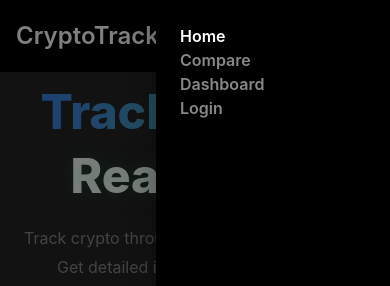
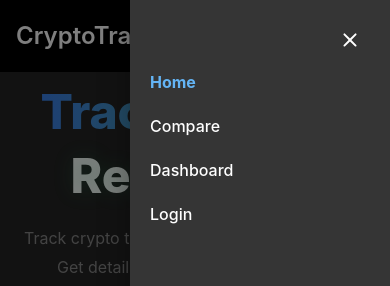
Before and after one commit to iampraneeth1116/Crypto-Tracker, a React (Vite) app: page / in a window 390 px wide. Both pictures are taken after a click on the button 354 px from the left and 36 px from the top of the page. Shown: the top 286 px of the page. Built offline with nearby package versions, Linux system fonts and the light colour scheme; no server answers.

Commit message:
updated drawer

```diff
--- /dev/null
+++ b/src/components/Common/Header/TemporaryDrawer.css
@@ -0,0 +1,61 @@
+.drawer-container {
+  display: flex;
+  align-items: center;
+}
+
+.drawer-paper {
+  background-color: #121212;
+  color: white;
+  width: 260px;
+}
+
+.drawer-content {
+  display: flex;
+  flex-direction: column;
+  height: 100%;
+  padding: 20px;
+}
+
+.drawer-header {
+  display: flex;
+  justify-content: flex-end;
+}
+
+.icon-white {
+  color: white;
+}
+
+.drawer-user {
+  display: flex;
+  align-items: center;
+  margin: 20px 0;
+}
+
+.drawer-avatar {
+  background-color: #1976d2;
+  margin-right: 10px;
+}
+
+.drawer-username {
+  font-size: 16px;
+  font-weight: 500;
+}
+
+.drawer-links {
+  display: flex;
+  flex-direction: column;
+}
+
+.drawer-link {
+  text-decoration: none;
+  color: white;
+  padding: 10px 0;
+  font-size: 16px;
+  transition: all 0.3s ease;
+}
+
+.drawer-link:hover,
+.drawer-link.active {
+  color: #64b5f6;
+  font-weight: bold;
+}
--- a/src/components/Common/Header/drawer.jsx
+++ b/src/components/Common/Header/drawer.jsx
@@ -1,10 +1,12 @@
 import React, { useState } from "react";
 import { Link, useLocation } from "react-router-dom";
-import { useAuth } from '../../../context/AuthContext';
+import { useAuth } from "../../../context/AuthContext";
 import Drawer from "@mui/material/Drawer";
 import MenuRoundedIcon from "@mui/icons-material/MenuRounded";
-import { IconButton } from "@mui/material";
-import "./styles.css";
+import CloseRoundedIcon from "@mui/icons-material/CloseRounded";
+import { IconButton, Avatar } from "@mui/material";
+import PersonIcon from "@mui/icons-material/Person";
+import "./TemporaryDrawer.css";
 
 export default function TemporaryDrawer() {
   const [open, setOpen] = useState(false);
@@ -14,35 +16,48 @@ export default function TemporaryDrawer() {
   const isActive = (path) => location.pathname === path;
 
   return (
-    <div>
-      <IconButton onClick={() => setOpen(true)}>
-        <MenuRoundedIcon className="link-btn" />
+    <div className="drawer-container">
+      <IconButton onClick={() => setOpen(true)} className="menu-button">
+        <MenuRoundedIcon className="icon-white" />
       </IconButton>
-      <Drawer anchor="right" open={open} onClose={() => setOpen(false)}>
-        <div className="drawer-div">
-          <Link to="/" style={{ textDecoration: 'none' }}>
-            <p className={`link ${isActive('/') ? 'active' : ''}`}>Home</p>
-          </Link>
-          <Link to="/compare" style={{ textDecoration: 'none' }}>
-            <p className={`link ${isActive('/compare') ? 'active' : ''}`}>Compare</p>
-          </Link>
+
+      <Drawer
+        anchor="right"
+        open={open}
+        onClose={() => setOpen(false)}
+        classes={{ paper: "drawer-paper" }}
+      >
+        <div className="drawer-content">
+          <div className="drawer-header">
+            <IconButton onClick={() => setOpen(false)} className="icon-white close-button">
+              <CloseRoundedIcon className="icon-white" />
+            </IconButton>
+          </div>
+
           {user && (
-            <Link to="/watchlist" style={{ textDecoration: 'none' }}>
-              <p className={`link ${isActive('/watchlist') ? 'active' : ''}`}>Watchlist</p>
-            </Link>
+            <div className="drawer-user">
+               <Avatar className="drawer-avatar ">
+           <PersonIcon sx={{ fontSize: 30 }} />
+        </Avatar>
+              <span className="drawer-username">
+                {user.email?.split("@")[0] || "User"}
+              </span>
+            </div>
           )}
-          <Link to="/dashboard" style={{ textDecoration: 'none' }}>
-            <p className={`link ${isActive('/dashboard') ? 'active' : ''}`}>Dashboard</p>
-          </Link>
-          {!user ? (
-            <Link to="/login" style={{ textDecoration: 'none' }}>
-              <p className={`link ${isActive('/login') ? 'active' : ''}`}>Login</p>
-            </Link>
-          ) : (
-            <Link to="/profile" style={{ textDecoration: 'none' }}>
-              <p className={`link ${isActive('/profile') ? 'active' : ''}`}>Profile</p>
-            </Link>
-          )}
+
+          <nav className="drawer-links">
+            <Link to="/" className={`drawer-link ${isActive("/") ? "active" : ""}`}>Home</Link>
+            <Link to="/compare" className={`drawer-link ${isActive("/compare") ? "active" : ""}`}>Compare</Link>
+            {user && (
+              <Link to="/watchlist" className={`drawer-link ${isActive("/watchlist") ? "active" : ""}`}>Watchlist</Link>
+            )}
+            <Link to="/dashboard" className={`drawer-link ${isActive("/dashboard") ? "active" : ""}`}>Dashboard</Link>
+            {!user ? (
+              <Link to="/login" className={`drawer-link ${isActive("/login") ? "active" : ""}`}>Login</Link>
+            ) : (
+              <Link to="/profile" className={`drawer-link ${isActive("/profile") ? "active" : ""}`}>Profile</Link>
+            )}
+          </nav>
         </div>
       </Drawer>
     </div>
--- a/src/components/Firebase/login.css
+++ b/src/components/Firebase/login.css
@@ -88,7 +88,7 @@
   text-decoration: underline;
 }
 
-/* Error states */
+
 .form-field.error input {
   border-color: #f44336;
 }
@@ -99,7 +99,7 @@
   margin-top: 4px;
 }
 
-/* Loading state */
+
 .login-button:disabled {
   background-color: #90caf9;
   cursor: not-allowed;
--- a/src/components/Firebase/register.css
+++ b/src/components/Firebase/register.css
@@ -93,3 +93,48 @@
 .login-link span:hover {
   text-decoration: underline;
 }
+
+
+@media (max-width:  515px) {
+  .register-container {
+    padding: 10px;
+    align-items: flex-start;
+  }
+
+  .register-box {
+    padding: 15px;
+    margin-top: 20px;
+    width: 100%;
+    max-width: 100%;
+    border-radius: 8px;
+  }
+
+  .form-row {
+    flex-direction: column;
+    gap: 15px;
+  }
+
+  .input-group {
+    width: 100%;
+  }
+
+  .input-group input {
+    padding: 10px;
+    font-size: 14px;
+  }
+
+  .register-title {
+    font-size: 20px;
+    margin-bottom: 15px;
+  }
+
+  .register-button {
+    padding: 12px;
+    font-size: 14px;
+  }
+
+  .login-link {
+    font-size: 14px;
+    margin-top: 15px;
+  }
+}
```
Also changed, not shown: src/components/Firebase/signinwithGoogle.css (+4 -4 lines).
